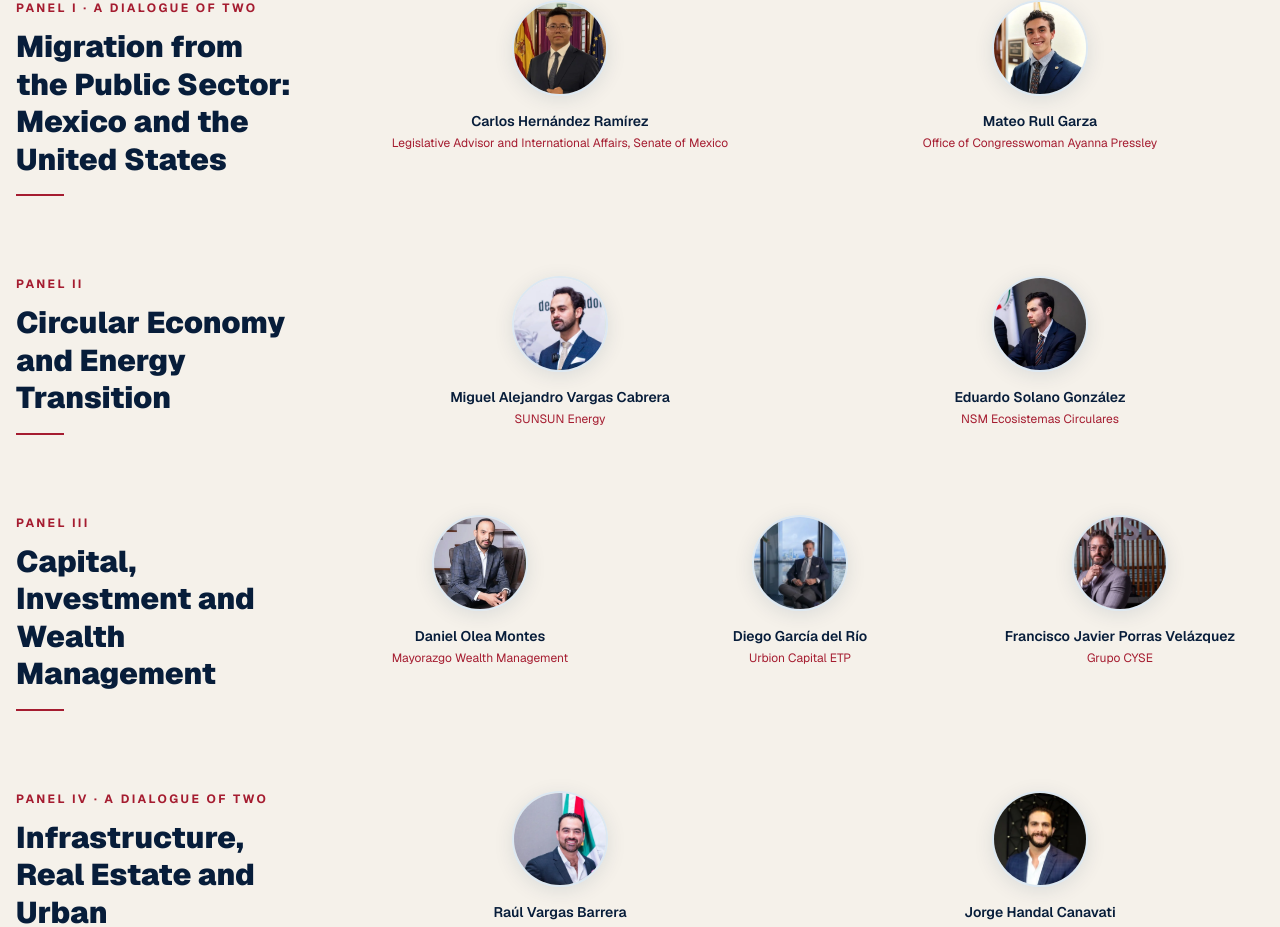
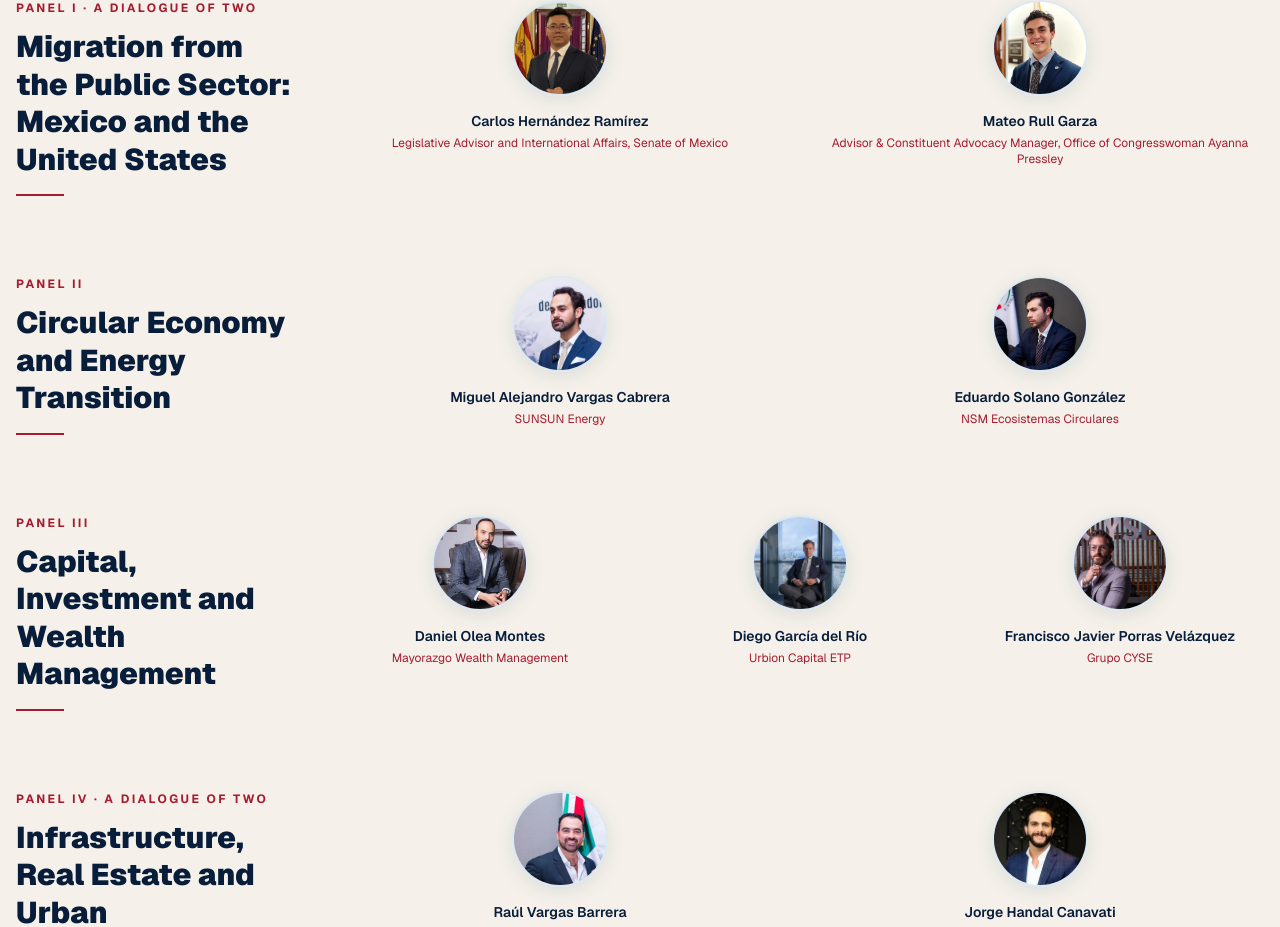
Before and after one commit to carloshezramirez-hub/conajomx-website, a Next.js app: page /en/executive-forum in a window 1280 px wide. Shown: the part 1319-2246 px from the top of the page. Built offline with nearby package versions, Linux system fonts and the light colour scheme; no server answers.

Commit message:
Show Mateo Rull Garza's full role on the Executive Forum page
Match the format used for other speakers: title + institution under
the name, instead of just the office name.

```diff
--- a/src/data/executive-forum-content.ts
+++ b/src/data/executive-forum-content.ts
@@ -92,10 +92,10 @@ const panels: LocalizedPanel[] = [
         },
         {
           name: "Mateo Rull Garza",
-          company: "Oficina de la Congresista Ayanna Pressley",
+          company: "Asesor y Gerente de Defensoría Ciudadana, Oficina de la Congresista Ayanna Pressley",
           initials: "MRG",
           image: "/assets/conajomx/people/mateo-rull-garza.webp",
-          bio: "Asesor y Gerente de Defensoría Ciudadana para el Distrito 7 de Massachusetts, enfocado en migración, acceso a alimentos, agricultura urbana, educación y justicia climática.",
+          bio: "Defensor de la ciudadanía del Distrito 7 de Massachusetts, enfocado en migración, acceso a alimentos, agricultura urbana, educación y justicia climática.",
         },
       ],
     },
@@ -113,10 +113,10 @@ const panels: LocalizedPanel[] = [
         },
         {
           name: "Mateo Rull Garza",
-          company: "Office of Congresswoman Ayanna Pressley",
+          company: "Advisor & Constituent Advocacy Manager, Office of Congresswoman Ayanna Pressley",
           initials: "MRG",
           image: "/assets/conajomx/people/mateo-rull-garza.webp",
-          bio: "Advisor & Constituent Advocacy Manager, working on immigration, food access, urban agriculture, education, and climate justice for Massachusetts' 7th congressional district.",
+          bio: "Constituent advocate for Massachusetts' 7th congressional district, working on immigration, food access, urban agriculture, education, and climate justice.",
         },
       ],
     },
```
